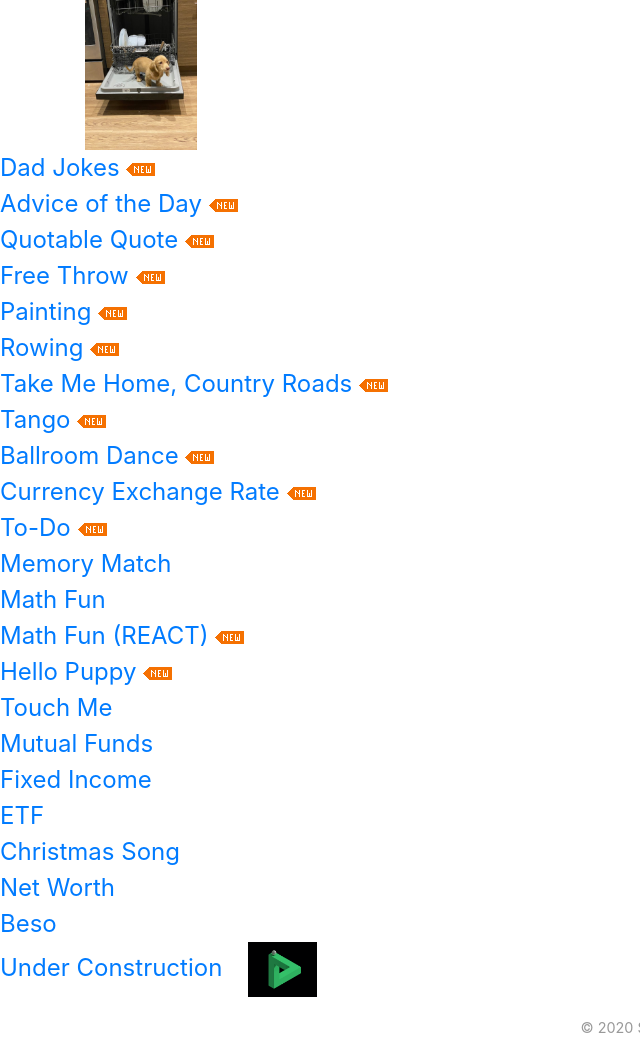
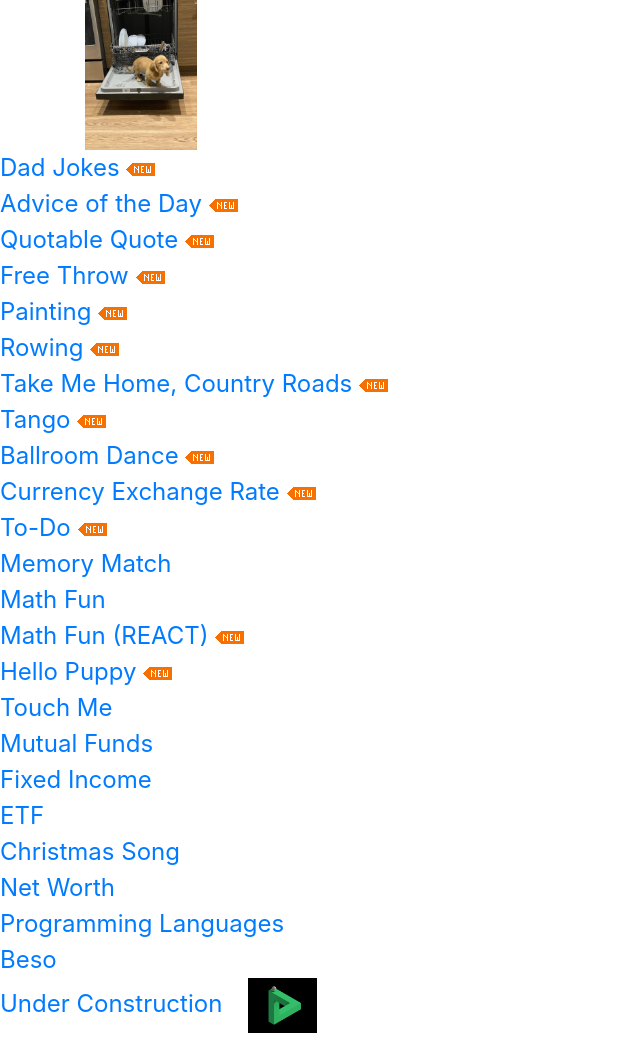
Before and after one commit to shaoli-lu/Portfolio, a plain HTML site: page index.html in a window 1280 px wide. Shown: the top 1042 px of the page, without its empty margins (0-640 px from the left). Drawn offline with nearby package versions, Linux system fonts and the light colour scheme.

Commit message:
Programming languages

```diff
--- a/index.html
+++ b/index.html
@@ -88,6 +88,11 @@
 	<a href="https://shaoli-lu.github.io/Wealth/" target="_blank">Net Worth</a>
     </div>
 
+    <div>
+        <a href="https://shaoli-lu.github.io/Web/" target="_blank">Programming Languages</a>
+    </div>
+
+
 	<div>
 	<a href="https://shaoli-lu.github.io/Beso/" target="_blank">Beso</a>
     </div>
```
